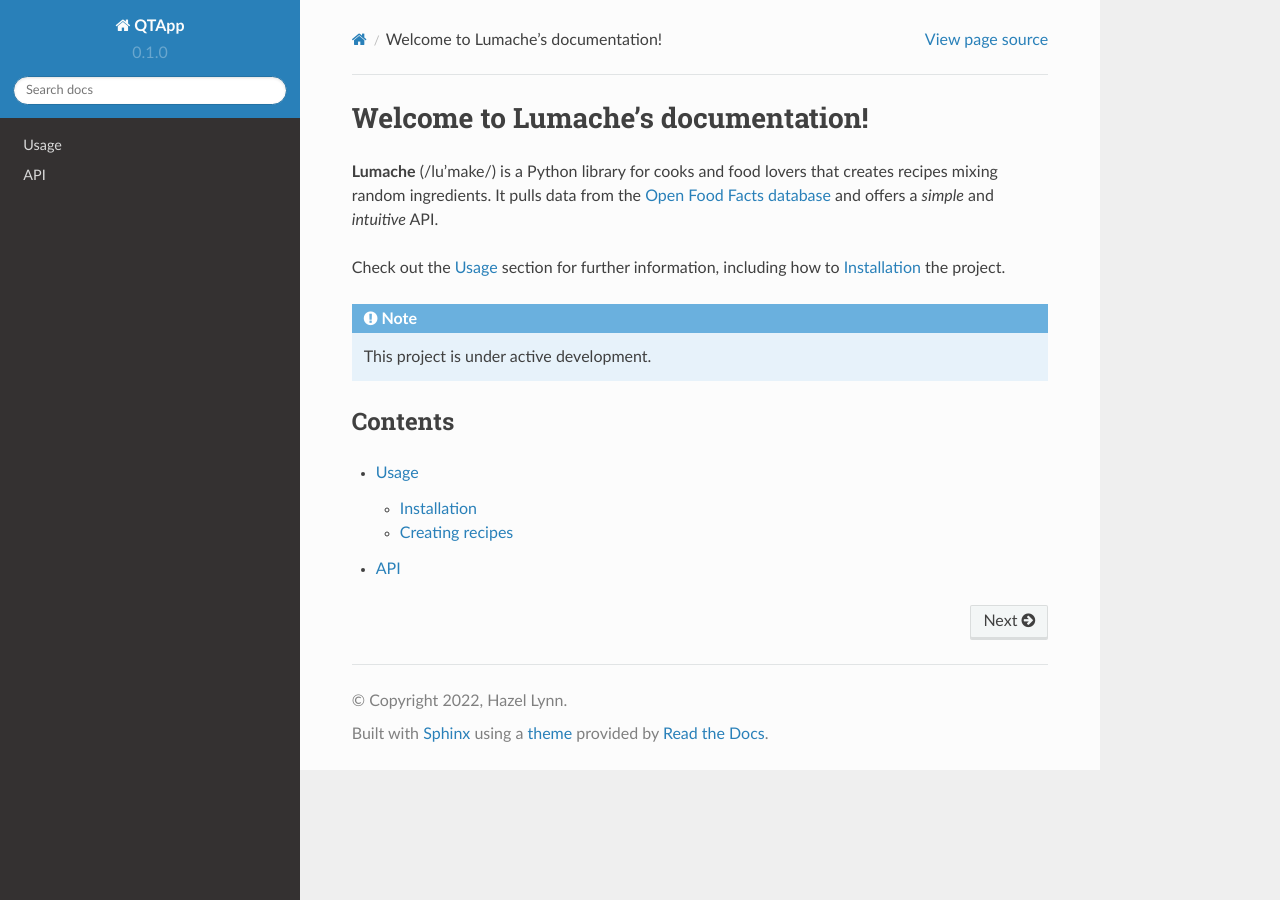
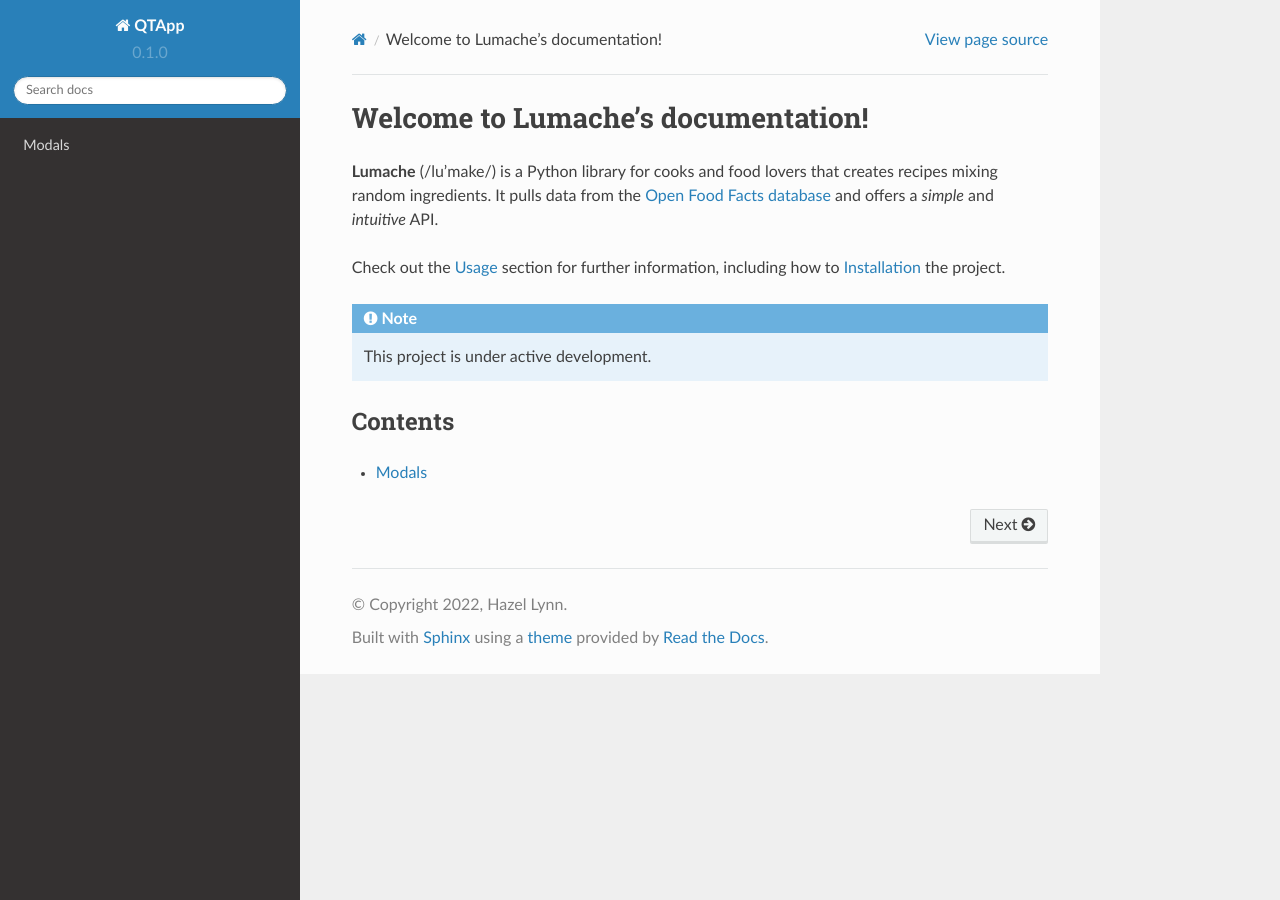
Before and after one commit to Queer-Theatre-Kalamazoo/qtdocs, a Sphinx documentation site: the page built from docs/source/index.rst, in a window 1280 px wide. Built offline with Sphinx 7.4.7 and the Read the Docs theme 2.0.0, drawn with Linux system fonts in a browser that asks for light colours.

Commit message:
Update index.rst
remove defaults, add modals to toc

```diff
--- a/docs/source/index.rst
+++ b/docs/source/index.rst
@@ -18,5 +18,4 @@ Contents
 
 .. toctree::
 
-   usage
-   api
+   modals
```
